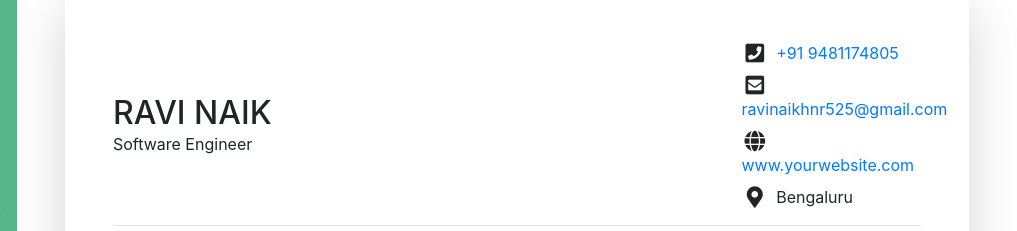
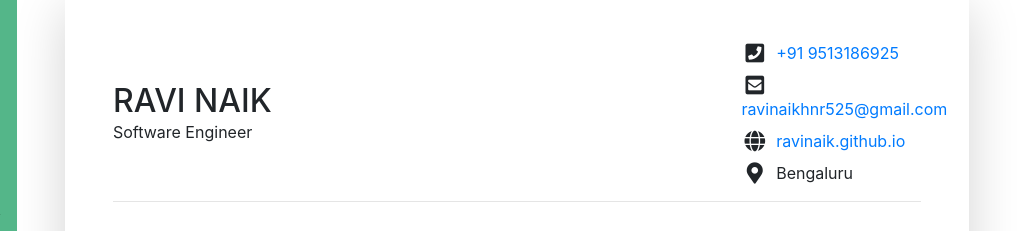
Before and after one commit to RaviNaik/RaviNaik.github.io, a plain HTML site: page resume.html in a window 1280 px wide. Shown: the part 226-457 px from the top of the page, 263-1280 px from the left. Drawn offline with nearby package versions, Linux system fonts and the light colour scheme.

Commit message:
Update resume.html

```diff
--- a/resume.html
+++ b/resume.html
@@ -127,9 +127,9 @@
 						</div><!--//resume-title-->
 						<div class="resume-contact col-12 col-md-6 col-lg-4 col-xl-3">
 							<ul class="list-unstyled mb-0">
-								<li class="mb-2"><i class="fas fa-phone-square fa-fw fa-lg mr-2 "></i><a class="resume-link" href="tel:#">+91 9481174805</a></li>
+								<li class="mb-2"><i class="fas fa-phone-square fa-fw fa-lg mr-2 "></i><a class="resume-link" href="tel:#">+91 9513186925</a></li>
 								<li class="mb-2"><i class="fas fa-envelope-square fa-fw fa-lg mr-2"></i><a class="resume-link" href="mailto:#">ravinaikhnr525@gmail.com</a></li>
-								<li class="mb-2"><i class="fas fa-globe fa-fw fa-lg mr-2"></i><a class="resume-link" href="#">www.yourwebsite.com</a></li>
+								<li class="mb-2"><i class="fas fa-globe fa-fw fa-lg mr-2"></i><a class="resume-link" href="#">ravinaik.github.io</a></li>
 								<li class="mb-0"><i class="fas fa-map-marker-alt fa-fw fa-lg mr-2"></i>Bengaluru</li>
 							</ul>
 						</div><!--//resume-contact-->
```
